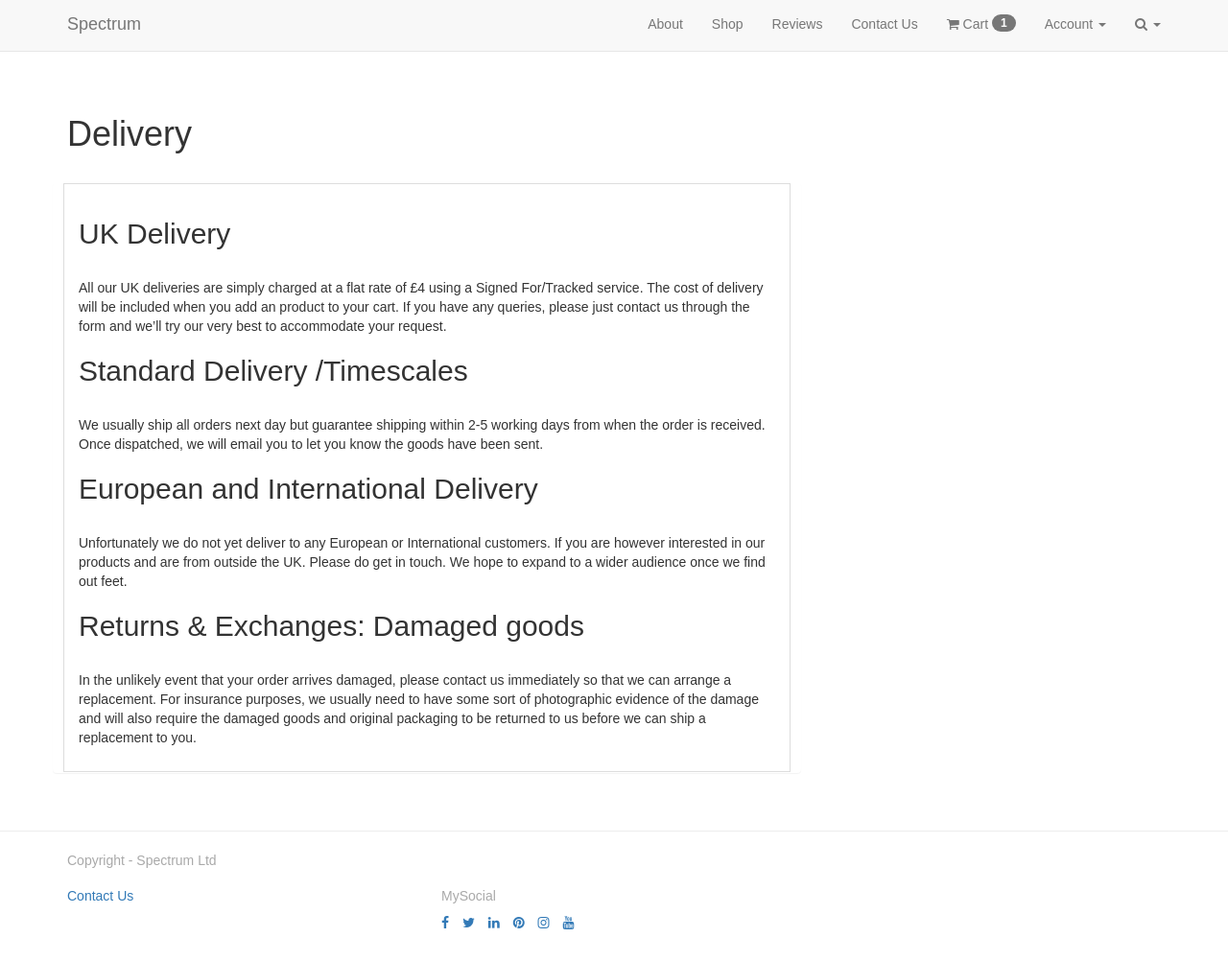
After one commit to Andreaytm/spectrum, a Django app: template home/templates/delivery.html in a window 1280 px wide. The commit adds this page. Shown: the whole page at 96% size. Run offline with Django 3.2, Linux system fonts and the light colour scheme; the template is opened without the code that fills it: most values are stand-ins (such as "Sample title", 1, 10 or a date in 2020); some libraries are stand-ins or nearby versions.

Commit message:
Remove unneccesary template and add home templates views and urls

```diff
--- /dev/null
+++ b/home/templates/delivery.html
@@ -0,0 +1,36 @@
+{% extends 'base.html' %}
+{% load bootstrap_tags %}
+{% block content %}
+<h1>Delivery</h1>
+<div class= "row row-flex">
+    <div class="col-xs-10 col-xs-offset-1 col-sm-offset-0 col-sm-6 col-md-8 display panel panel-default">
+        <div class="panel-body">
+<h2>UK Delivery</h2>
+<br>
+<p>All our UK deliveries are simply charged at a flat rate of £4 using a Signed For/Tracked service.
+The cost of delivery will be included when you add an product to your cart.
+If you have any queries, please just contact us through the form and we’ll try our very best to accommodate your request.
+</p>
+
+<h2>Standard Delivery /Timescales</h2>
+<br>
+<p> We usually ship all orders next day but guarantee shipping within 2-5 working days from when the order is received.
+Once dispatched, we will email you to let you know the goods have been sent.
+</p>
+
+<h2>European and International Delivery</h2>
+<br>
+<p>Unfortunately we do not yet deliver to any European or International customers. If you are however interested in our products
+and are from outside the UK. Please do get in touch. We hope to expand to a wider audience once we find out feet.</p>
+
+<h2>Returns & Exchanges: Damaged goods</h2>
+<br>
+<p>In the unlikely event that your order arrives damaged, please contact us immediately so that we can arrange a replacement.
+For insurance purposes, we usually need to have some sort of photographic evidence of the damage and will also require the
+damaged goods and original packaging to be returned to us before we can ship a replacement to you.
+</p>
+
+        </div>
+    </div>
+</div>
+{% endblock %}
--- a/home/templates/index.html
+++ b/home/templates/index.html
@@ -52,7 +52,7 @@
     <div class="panel-body">
         <div class="product" style="background-image: url('{{ MEDIA_URL }}{{ product.image }}')"></div>
         <a href="{% url 'products' %}"><h3>{{ product.name }}</h3></a>
-        <p class="product-description">{{ product.description }}</p>
+        <p class="product-description"><span class="glyphicon glyphicon-gbp" aria-hidden="true"></span>{{ product.description }}</p>
         <p>{{ product.price }}</p>
     </div>
 </div>
--- a/home/urls.py
+++ b/home/urls.py
@@ -1,8 +1,8 @@
 from django.conf.urls import url, include
-from .views import index
-from review.views import review_detail
+from .views import index, delivery, about
 
 urlpatterns = [
     url(r'^$', index, name='index'),
-    url(r'^(?P<pk_review>\d+)/$', review_detail, name='review_detail'),
+    url(r'^delivery/$', delivery, name='delivery'),
+    url(r'^about/$', about, name='about')
 ]
```
Also changed, not shown: home/templates/about.html (+29 -0 lines), home/tests_views.py (+10 -0 lines), home/views.py (+6 -1 lines), products/templates/productsdetail.html (deleted, +0 -31 lines).
